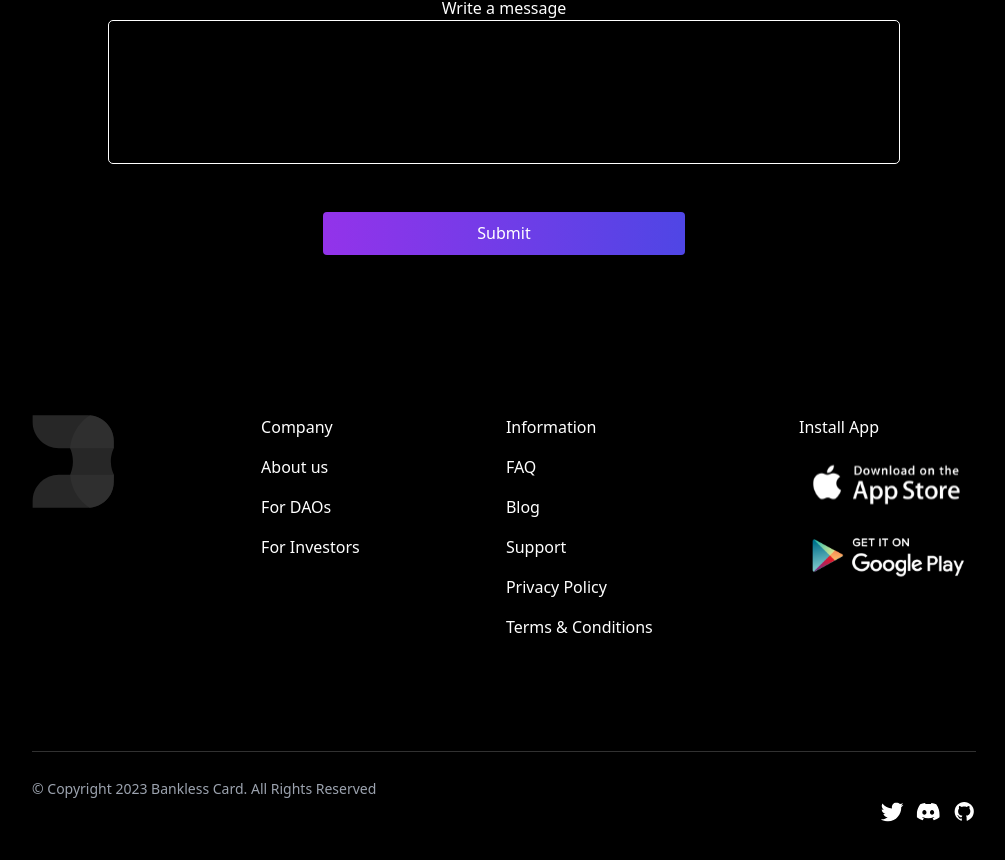
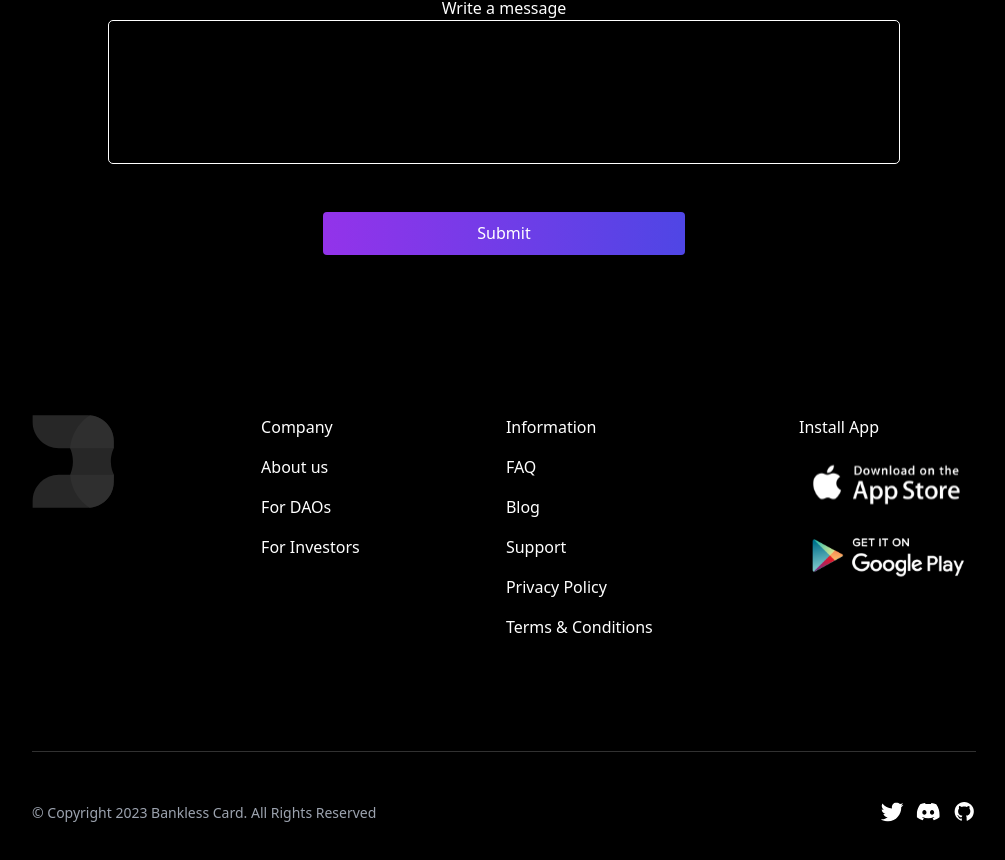
Before and after one commit to Bankless-Card/Bcard-website, a Next.js app: page /landingpage in a window 1280 px wide. Shown: the part 1653-2513 px from the top of the page, without its empty margins (136-1141 px from the left). Built offline with nearby package versions, Linux system fonts and the light colour scheme.

Commit message:
footer fix

```diff
--- a/components/Footer.tsx
+++ b/components/Footer.tsx
@@ -56,10 +56,12 @@
       </div>
 
       <div className="mt-[7rem]">
-        <hr className="border-[#313131]" />
+        <div className="pb-[3rem]">
+          <hr className="border-[#313131]" />
+        </div>
         <div className="flex justify-between items-center">
           <p className="text-[0.875rem] text-gray-400  font-medium">© Copyright 2023 Bankless Card. All Rights Reserved</p>
-          <div className="flex items-center gap-3 mt-[3rem] ">
+          <div className="flex items-center gap-3  ">
           <div>
           <Image
             priority
```
